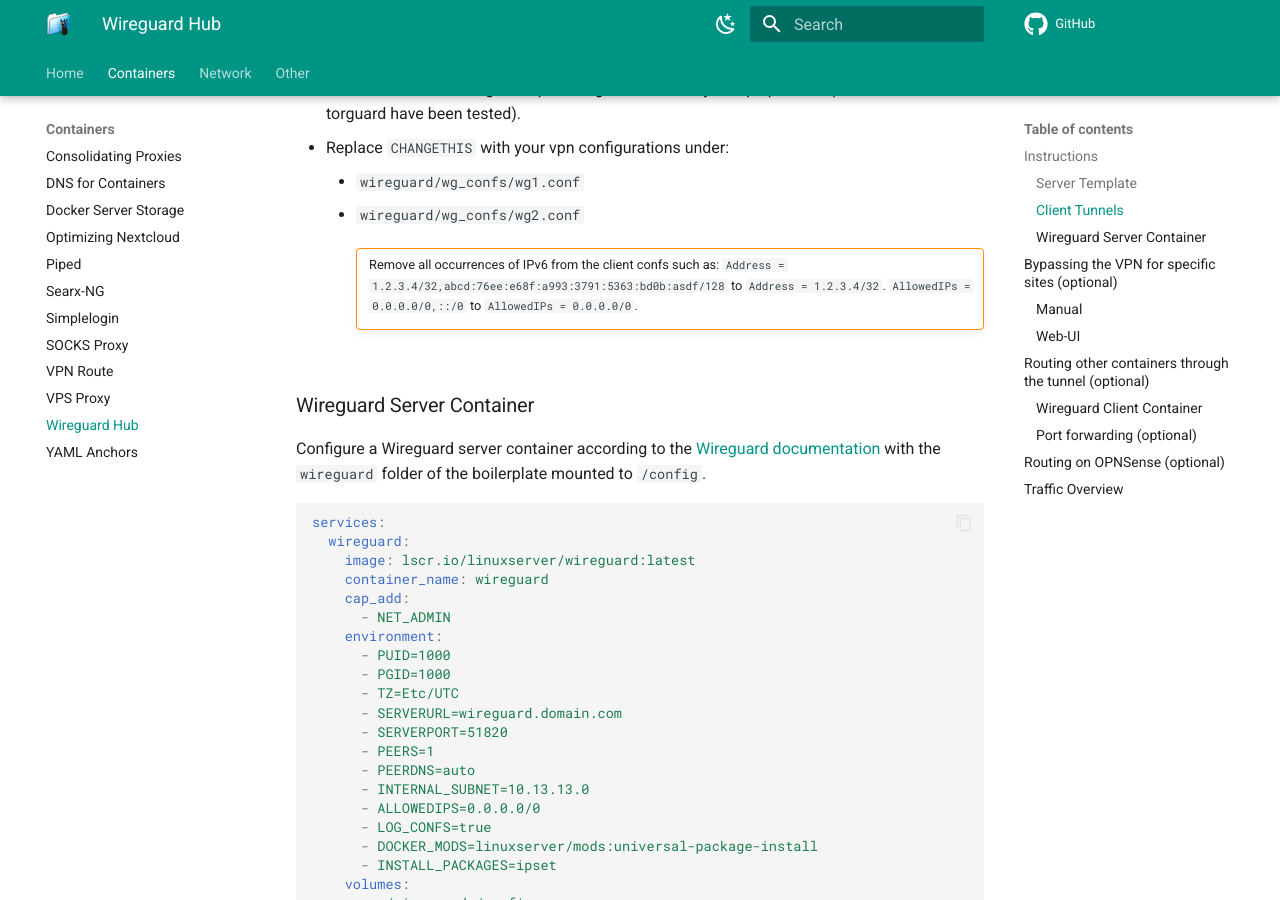
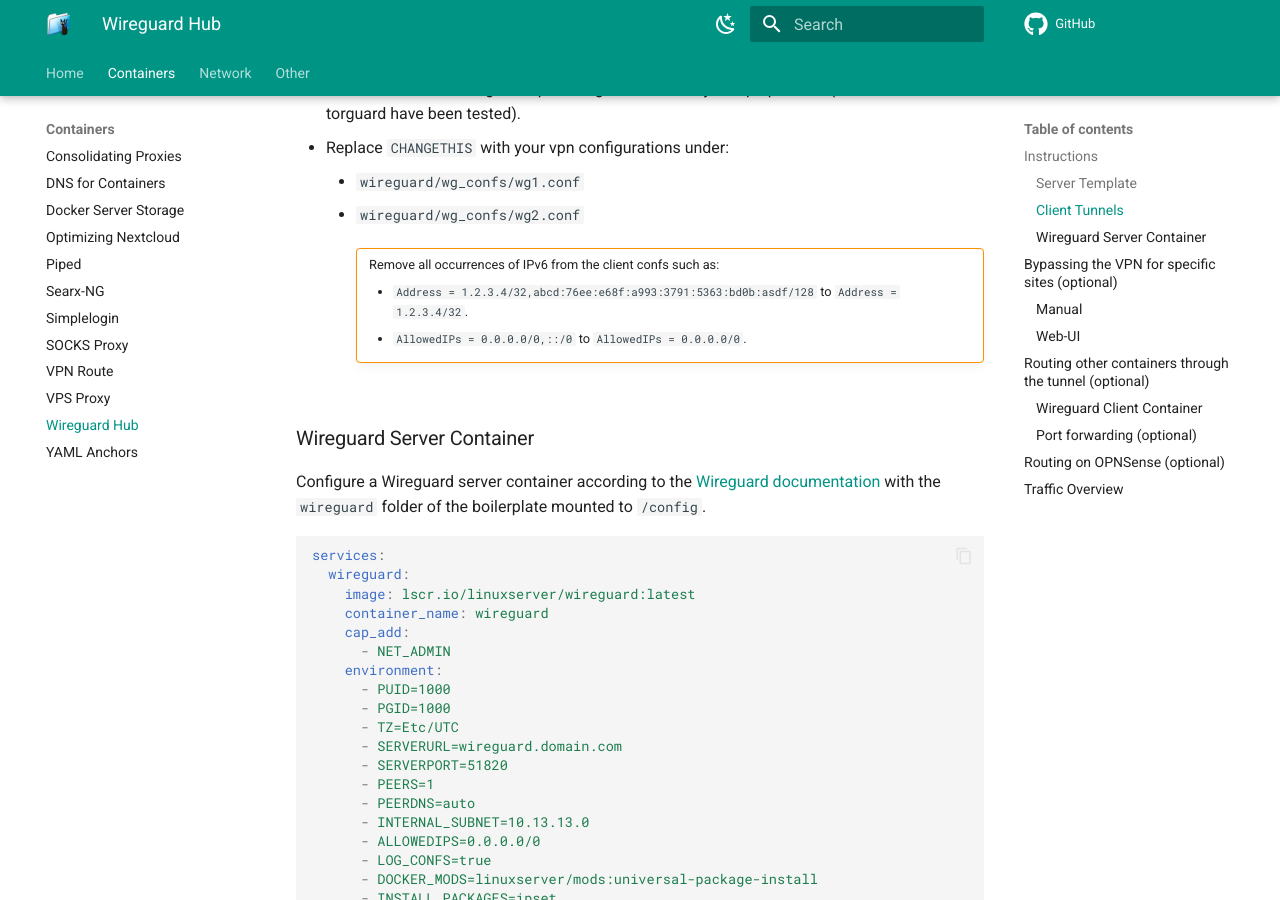
Before and after one commit to quietsy/advanced-configurations, an MkDocs documentation site: the page built from docs/Containers/wireguard-hub.md, in a window 1280 px wide and 900 px high, scrolled down 1395 px. Built offline with MkDocs 1.6.1 and Material for MkDocs 9.7.7, drawn with Linux system fonts in a browser that asks for light colours; comment, search, counter and statistics services are not loaded.

Commit message:
Fix format

```diff
--- a/docs/Containers/wireguard-hub.md
+++ b/docs/Containers/wireguard-hub.md
@@ -42,8 +42,10 @@
     !!! warning ""
 
         Remove all occurrences of IPv6 from the client confs such as:
-        `Address = 1.2.3.4/32,abcd:76ee:e68f:a993:3791:5363:bd0b:asdf/128` to `Address = 1.2.3.4/32`.
-        `AllowedIPs = 0.0.0.0/0,::/0` to `AllowedIPs = 0.0.0.0/0`.
+
+        - `Address = 1.2.3.4/32,abcd:76ee:e68f:a993:3791:5363:bd0b:asdf/128` to `Address = 1.2.3.4/32`.
+
+        - `AllowedIPs = 0.0.0.0/0,::/0` to `AllowedIPs = 0.0.0.0/0`.
 
 ### Wireguard Server Container
 
```
